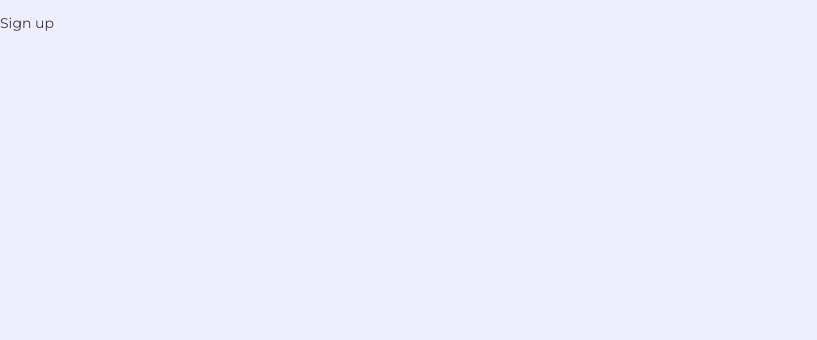
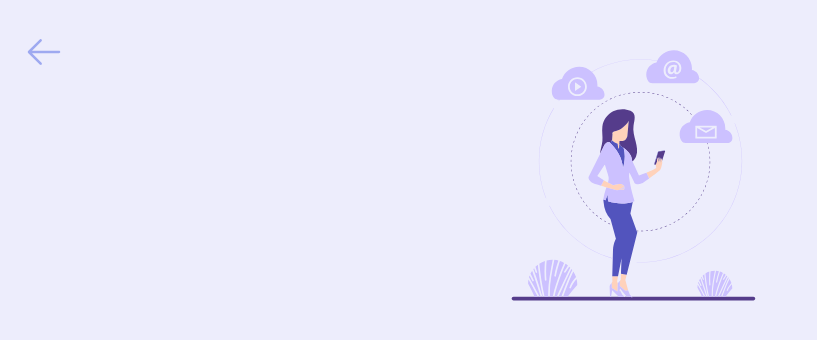
Before and after one commit to khushi4541/khushi-parekh-capstone, a React (Vite) app: page /signup in a window 1280 px wide. Shown: the top 340 px of the page, without its empty margins (0-817 px from the left). Built offline with nearby package versions, Linux system fonts and the light colour scheme.

Commit message:
created signup page header

```diff
--- a/src/App.jsx
+++ b/src/App.jsx
@@ -6,7 +6,7 @@ import Nav from "./components/Nav/Nav";
 import AddHabitsPage from "./pages/AddHabitsPage/AddHabitsPage";
 import LandingPage from "./pages/LandingPage/LandingPage";
 import FriendsPage from "./pages/FriendsPage/FriendsPage";
-import LoginPage from "./pages/LoginPage/LoginPage"
+import LoginPage from "./pages/LoginPage/LoginPage";
 import SignupPage from "./pages/SignupPage/SignupPage";
 
 function App() {
@@ -15,7 +15,7 @@ function App() {
       <Header />
       <Routes>
         <Route path="/" element={<LandingPage />} />
-        <Route path="/signup" element={<SignupPage/>} />
+        <Route path="/signup" element={<SignupPage />} />
         <Route path="/login" element={<LoginPage />} />
         <Route path="/dashboard" element={<Homepage />} />
         <Route path="/add-habit" element={<AddHabitsPage />} />
--- a/src/App.scss
+++ b/src/App.scss
@@ -1,5 +1,5 @@
-@use './styles/variables' as *;
-@use './styles/typography' as *;
+@use "./styles/variables" as *;
+@use "./styles/typography" as *;
 
 body {
   box-sizing: border-box;
--- a/src/pages/LandingPage/LandingPage.scss
+++ b/src/pages/LandingPage/LandingPage.scss
@@ -29,7 +29,7 @@
     font-size: 1rem;
 
     &--bold {
-        font-weight: 600;
+      font-weight: 600;
     }
   }
 
--- a/src/pages/SignupPage/SignupPage.jsx
+++ b/src/pages/SignupPage/SignupPage.jsx
@@ -1,7 +1,26 @@
-function SignupPage () {
-    return (
-        <p>Sign up</p>
-    )
+import VectorArt from "../../assets/images/signup.svg";
+import './SignupPage.scss'
+
+function SignupPage() {
+  return (
+    <section className="signup">
+      <div className="signup__header">
+        <img src={VectorArt} alt="" className="signup__image" />
+        <svg className="signup__arrow"
+          width="40"
+          height="40"
+          viewBox="0 0 40 40"
+          xmlns="http://www.w3.org/2000/svg"
+        >
+          <path
+            fillRule="evenodd"
+            clipRule="evenodd"
+            d="M4.11667 20.8833C3.88258 20.6489 3.7511 20.3312 3.7511 20C3.7511 19.6687 3.88258 19.351 4.11667 19.1166L15.7617 7.44998C15.8769 7.33054 16.0148 7.23525 16.1673 7.16966C16.3198 7.10408 16.4838 7.06952 16.6497 7.068C16.8157 7.06648 16.9803 7.09803 17.134 7.16081C17.2876 7.22359 17.4272 7.31634 17.5446 7.43365C17.6621 7.55096 17.7549 7.69048 17.8179 7.84407C17.8808 7.99766 17.9125 8.16224 17.9111 8.32822C17.9098 8.49419 17.8754 8.65823 17.8099 8.81077C17.7445 8.9633 17.6493 9.10128 17.53 9.21665L8.01666 18.7483L35 18.73C35.3315 18.7295 35.6496 18.8608 35.8844 19.0949C36.1191 19.329 36.2512 19.6468 36.2517 19.9783C36.2521 20.3098 36.1208 20.628 35.8867 20.8627C35.6526 21.0974 35.3349 21.2295 35.0033 21.23L8.01333 21.2466L17.5317 30.7833C17.651 30.8987 17.7462 31.0367 17.8116 31.1892C17.877 31.3417 17.9114 31.5058 17.9128 31.6717C17.9142 31.8377 17.8825 32.0023 17.8195 32.1559C17.7566 32.3095 17.6637 32.449 17.5463 32.5663C17.4289 32.6836 17.2893 32.7764 17.1356 32.8391C16.982 32.9019 16.8174 32.9335 16.6514 32.932C16.4854 32.9304 16.3214 32.8959 16.1689 32.8303C16.0165 32.7647 15.8786 32.6694 15.7633 32.55L4.11667 20.8833Z"
+          />
+        </svg>
+      </div>
+    </section>
+  );
 }
 
 export default SignupPage;
--- a/src/pages/SignupPage/SignupPage.scss
+++ b/src/pages/SignupPage/SignupPage.scss
@@ -0,0 +1,20 @@
+@use "../../styles/mixins" as *;
+@use "../../styles/variables" as *;
+
+.signup {
+    &__header {
+        position: relative;
+        display: flex;
+    }
+
+    &__image {
+        margin: 0 auto;
+    }
+
+    &__arrow {
+        position: absolute;
+        top: 2rem;
+        left: 1.5rem;
+        fill: $border-color;
+    }
+}
--- a/src/styles/_mixins.scss
+++ b/src/styles/_mixins.scss
@@ -37,6 +37,7 @@
   border: none;
   border-radius: 10px;
   font-size: 1.25rem;
+  cursor: pointer;
 }
 
 @mixin tablet {
```
Also changed, not shown: src/assets/icons/arrow-icon.svg (added).
